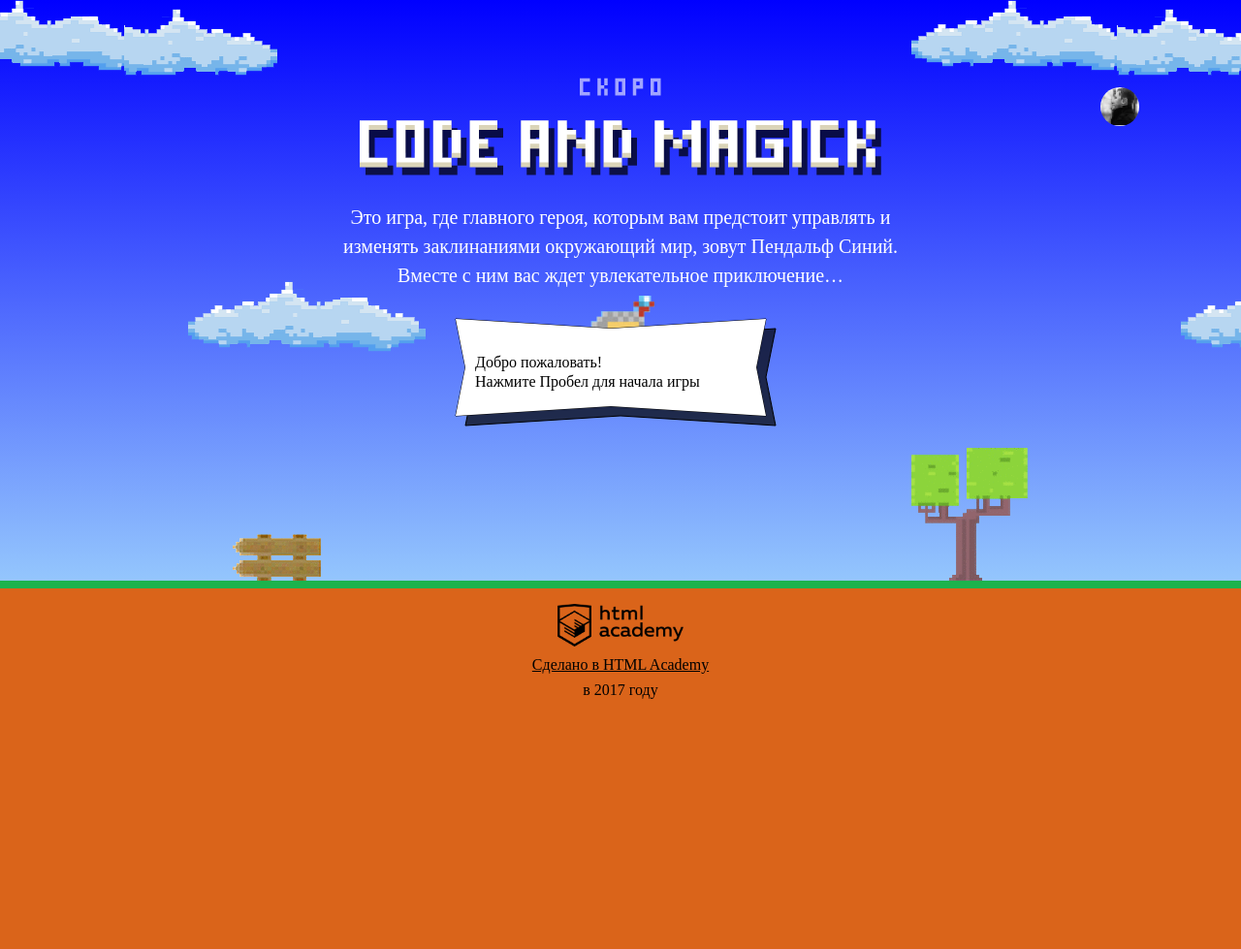
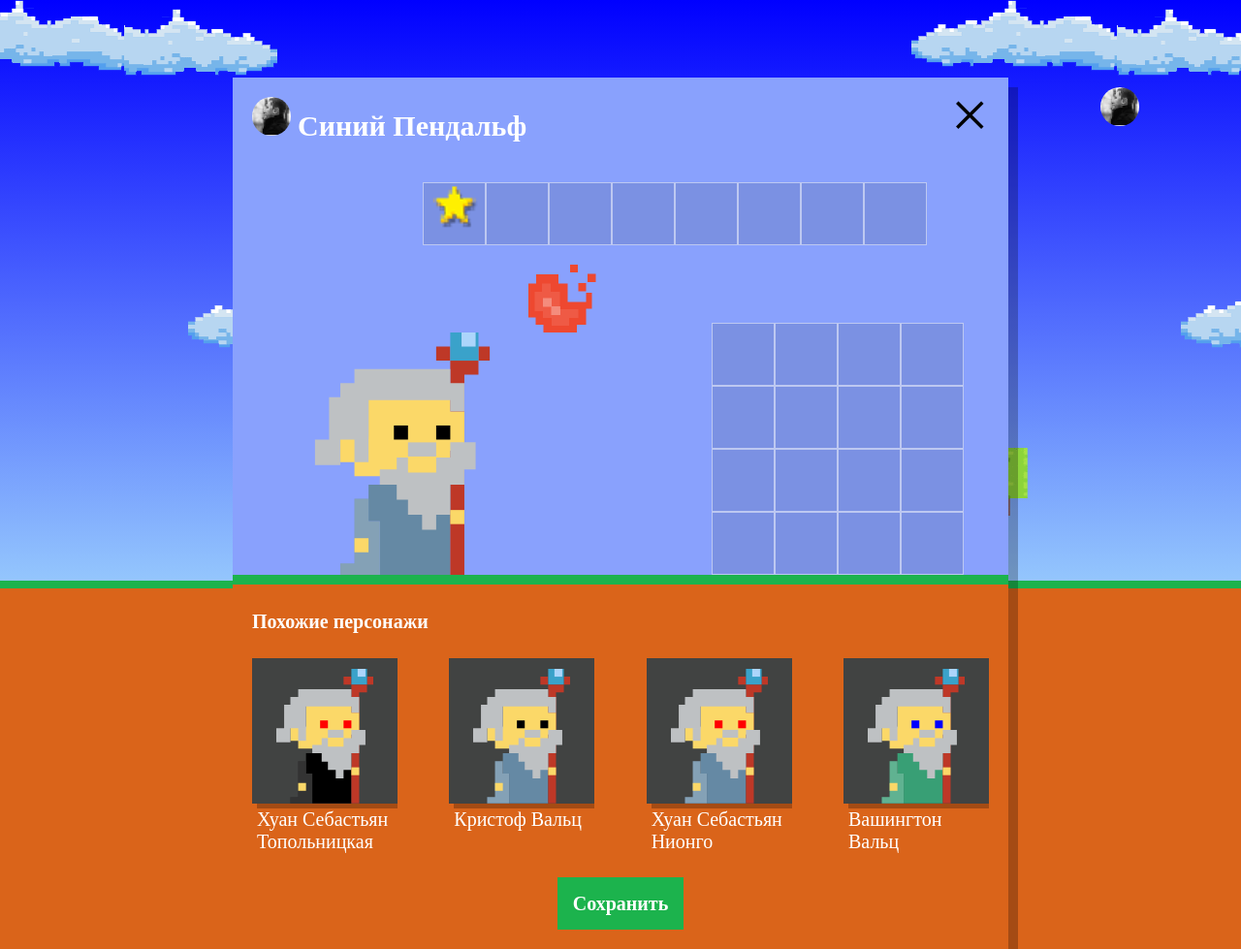
Before and after one commit to CroixANI/489241-code-and-magick-19, a website: page index.html in a window 1280 px wide. Shown: the whole page at 97% size. Before the commit the page ends 800 px from the top, so only its background shows below. Drawn offline with Linux system fonts and the light colour scheme; a web font is replaced by a local one.

Commit message:
Module 3 - Task 1 - Display setup dialog.

```diff
--- a/index.html
+++ b/index.html
@@ -1,5 +1,6 @@
 <!DOCTYPE html>
 <html>
+
 <head>
   <meta charset="utf-8">
   <link rel="stylesheet" href="https://fonts.googleapis.com/css?family=PT+Mono&subset=latin,cyrillic">
@@ -7,6 +8,7 @@
   <link rel="shortcut icon" href="favicon.ico" type="image/x-icon">
   <title>Код и Магия</title>
 </head>
+
 <body>
 
   <header>
@@ -14,35 +16,33 @@
         86">
       <g id="wizard">
         <g id="wizard-coat">
-        <polygon points="19 67 19 59 14 59 14 82 9 82 9 86 23 86 23 67 19 67"/>
-        <polygon points="19 59 19 67 23 67 23 86 48 86 48 54 19 54 19 59"/>
+          <polygon points="19 67 19 59 14 59 14 82 9 82 9 86 23 86 23 67 19 67" />
+          <polygon points="19 59 19 67 23 67 23 86 48 86 48 54 19 54 19 59" />
         </g>
         <g id="wizard-head">
           <polygon points="48 86 53 86 53 15 58 15 58 10 62 10 62 5 58 5 58 10 48 10 48 5 43 5 43 10 48 10 48 14 48 86"
-                 fill="#be3827"/>
-        <polygon points="9 37 19 37 19 23 48 23 48 28 53 28 53 42 48 42 48 51 14 51 14 46 9 46 9 37"
-                 fill="#fbd868"/>
-        <rect x="33" y="39" width="10" height="5" fill="#bec1c3"/>
-        <rect x="14" y="37" width="5" height="9" fill="#bec1c3"/>
+            fill="#be3827" />
+          <polygon points="9 37 19 37 19 23 48 23 48 28 53 28 53 42 48 42 48 51 14 51 14 46 9 46 9 37" fill="#fbd868" />
+          <rect x="33" y="39" width="10" height="5" fill="#bec1c3" />
+          <rect x="14" y="37" width="5" height="9" fill="#bec1c3" />
           <polygon
             points="48 39 48 44.34 43 44.34 43 49.69 33 49.69 33 44.34 29 44.34 29 48.62 23 48.62 23 53.97 29 53.97 29 59.31 33 59.31 33 64.66 38 64.66 38 70 43 70 43 64.66 48 64.66 48 53.97 53 53.97 53 48.62 57 48.62 57 39 48 39"
-          fill="#bec1c3"/>
+            fill="#bec1c3" />
           <polygon
             points="0 47 9 47 9 38 19 38 19 24 48 24 48 28 53 28 53 18 48 18 48 13 14 13 14 18 9 18 9 23 5 23 5 38 0 38 0 47"
-          fill="#bec1c3"/>
+            fill="#bec1c3" />
         </g>
         <g id="wizard-eyes">
-        <rect x="28" y="33" width="5" height="5"/>
-        <rect x="43" y="33" width="5" height="5"/>
+          <rect x="28" y="33" width="5" height="5" />
+          <rect x="43" y="33" width="5" height="5" />
         </g>
         <g id="wizard-hands">
           <polygon points="19 67 19 59 14 59 14 82 9 82 9 86 23 86
-          23 67 19 67" fill="#fff" opacity="0.2"/>
-        <rect x="14" y="73" width="5" height="5"
-              fill="#fbd868"/>
-        <rect x="48" y="63" width="5" height="5" fill="#fbd868"/>
-        <rect x="48" width="10" height="10" fill="#3aa2ca"/>
-        <rect x="52" width="5" height="5" fill="#acd5fb"/>
+          23 67 19 67" fill="#fff" opacity="0.2" />
+          <rect x="14" y="73" width="5" height="5" fill="#fbd868" />
+          <rect x="48" y="63" width="5" height="5" fill="#fbd868" />
+          <rect x="48" width="10" height="10" fill="#3aa2ca" />
+          <rect x="52" width="5" height="5" fill="#acd5fb" />
         </g>
       </g>
     </svg>
@@ -68,21 +68,16 @@
   </header>
 
   <div class="overlay setup hidden">
-  <form class="setup-wizard-form"
-        method="post"
-        enctype="multipart/form-data"
-        autocomplete="off">
+    <form class="setup-wizard-form" method="post" enctype="multipart/form-data" autocomplete="off">
 
       <div class="setup-title">
         <div class="setup-user">
           <div class="upload">
-          <img class="setup-user-pic" src="./img/user-1.jpg"/>
+            <img class="setup-user-pic" src="./img/user-1.jpg" />
             <input type="file" name="avatar">
           </div>
           <label>
-          <input type="text" name="username"
-                 maxlength="25" required
-                 class="setup-user-name" value="Синий Пендальф"/>
+            <input type="text" name="username" maxlength="25" required class="setup-user-name" value="Синий Пендальф" />
           </label>
         </div>
 
@@ -91,7 +86,8 @@
 
 
       <div class="setup-artifacts-shop">
-      <div class="setup-artifacts-cell"><img src="img/icon-star.png" alt="Star" width="65" height="50" draggable="true">
+        <div class="setup-artifacts-cell"><img src="img/icon-star.png" alt="Star" width="65" height="50"
+            draggable="true">
         </div>
         <div class="setup-artifacts-cell"></div>
         <div class="setup-artifacts-cell"></div>
@@ -152,7 +148,9 @@
 
           <h4 class="setup-similar-title">Похожие персонажи</h4>
 
-        <div class="setup-similar-list"><!--Список похожих персонажей--></div>
+          <div class="setup-similar-list">
+            <!--Список похожих персонажей-->
+          </div>
         </div>
 
         <button class="button setup-submit">Сохранить</button>
@@ -186,25 +184,27 @@
     var wizardSpeed = 3;
     var wizardWidth = 70;
 
-  var getFireballSpeed = function(left) {
+    var getFireballSpeed = function (left) {
       if (left) {
         return 5;
       }
 
       return 2;
     };
-  var getWizardHeight = function() {
+    var getWizardHeight = function () {
       return 1.337 * wizardWidth;
     };
-  var getWizardX = function(width) {
+    var getWizardX = function (width) {
       return (width - wizardWidth) / 2;
     };
-  var getWizardY = function(height) {
-    return height/3 - getWizardHeight();
+    var getWizardY = function (height) {
+      return height / 3 - getWizardHeight();
     };
   </script>
+
   <script src="js/stat.js"></script>
   <script src="js/game.js"></script>
+  <script src="js/setup.js"></script>
+</body>
 
-</body>
 </html>
--- /dev/null
+++ b/js/setup.js
@@ -0,0 +1,66 @@
+'use strict';
+
+var NAMES = ['Иван', 'Хуан Себастьян', 'Мария', 'Кристоф', 'Виктор', 'Юлия', 'Люпита', 'Вашингтон'];
+var SURNAMES = ['да Марья', 'Верон', 'Мирабелла', 'Вальц', 'Онопко', 'Топольницкая', 'Нионго', 'Ирвинг'];
+var COAT_COLORS = ['rgb(101, 137, 164)', 'rgb(241, 43, 107)', 'rgb(146, 100, 161)', 'rgb(56, 159, 117)', 'rgb(215, 210, 55)', 'rgb(0, 0, 0)'];
+var EYES_COLORS = ['black', 'red', 'blue', 'yellow', 'green'];
+var WIZARDS_COUNT = 4;
+
+function random(min, max) {
+  return Math.floor(Math.random() * (max - min + 1) + min);
+}
+
+function getRandomArrayItem(array) {
+  var index = random(0, array.length - 1);
+  return array[index];
+}
+
+function getRandomWizardName() {
+  return getRandomArrayItem(NAMES) + " " + getRandomArrayItem(SURNAMES);
+}
+
+function generateWizards() {
+  var wizards = [];
+
+  for (var i = 0; i < WIZARDS_COUNT; i++) {
+    var wizard = {
+      name: getRandomWizardName(),
+      coatColor: getRandomArrayItem(COAT_COLORS),
+      eyesColor: getRandomArrayItem(EYES_COLORS)
+    };
+    wizards.push(wizard);
+  }
+
+  return wizards;
+}
+
+function renderWizard(template, wizard) {
+  var wizardElement = template.cloneNode(true);
+  wizardElement.querySelector('.setup-similar-label').textContent = wizard.name;
+  wizardElement.querySelector('.wizard-coat').style.fill = wizard.coatColor;
+  wizardElement.querySelector('.wizard-eyes').style.fill = wizard.eyesColor;
+  return wizardElement;
+}
+
+function renderWizards() {
+  var similarListElement = document.querySelector('.setup-similar-list');
+  var wizardTemplate = document
+    .querySelector('#similar-wizard-template')
+    .content
+    .querySelector('.setup-similar-item');
+
+  var wizards = generateWizards();
+  var fragment = document.createDocumentFragment();
+  for (var i = 0; i < wizards.length; i++) {
+    fragment.appendChild(renderWizard(wizardTemplate, wizards[i]));
+  }
+  similarListElement.appendChild(fragment);
+}
+
+function showSetupDialog() {
+  renderWizards();
+  document.querySelector('.setup').classList.remove('hidden');
+  document.querySelector('.setup-similar').classList.remove('hidden');
+}
+
+showSetupDialog();
```
Also changed, not shown: Readme.md. Lines whose indentation alone changed are shown as unchanged.
